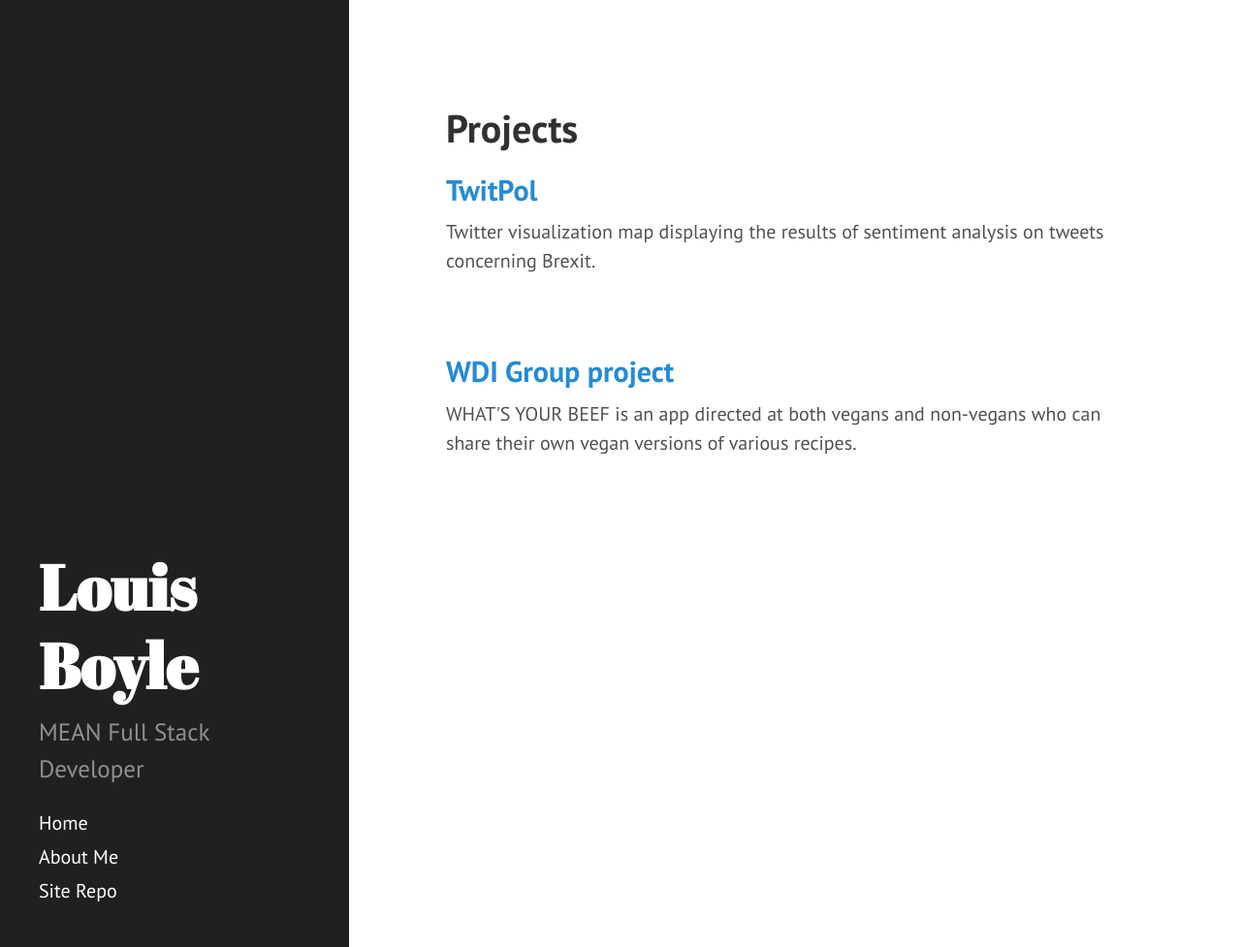
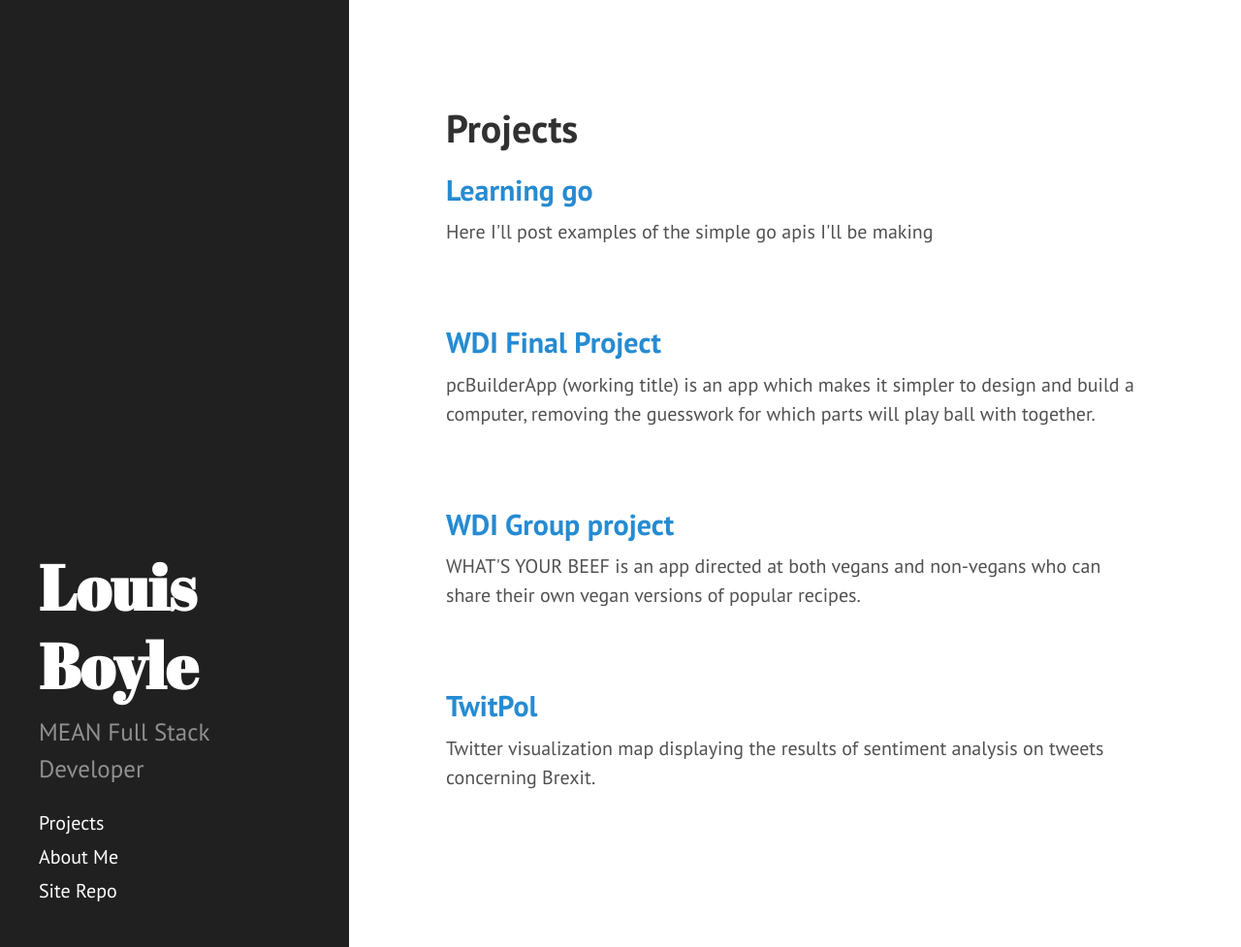
Before and after one commit to LBoyle/LBoyle.github.io, a Jekyll site: the page built from index.html, in a window 1280 px wide and 977 px high. Shown: the whole window at 97% size. Built offline with Jekyll 4.4.1, drawn with Linux system fonts in a browser that asks for light colours; the list of posts is cut into pages by our own code.

Commit message:
added final project and golang page

````diff
--- a/_includes/sidebar.html
+++ b/_includes/sidebar.html
@@ -10,7 +10,7 @@
     </div>
 
     <nav class="sidebar-nav">
-      <a class="sidebar-nav-item{% if page.url == site.baseurl %} active{% endif %}" href="{{ site.baseurl }}">Home</a>
+      <a class="sidebar-nav-item{% if page.url == site.baseurl %} active{% endif %}" href="{{ site.baseurl }}">Projects</a>
 
       {% comment %}
         The code below dynamically generates a sidebar nav of pages with
--- a/_posts/2012-02-06-whats-jekyll.md
+++ b/_posts/2017-05-20-wdi-group-project.md
@@ -1,7 +1,7 @@
 ---
 layout: post
 title: WDI Group project
-summary: WHAT'S YOUR BEEF is an app directed at both vegans and non-vegans who can share their own vegan versions of various recipes.
+summary: WHAT'S YOUR BEEF is an app directed at both vegans and non-vegans who can share their own vegan versions of popular recipes.
 ---
 
 WHAT'S YOUR BEEF is an app directed at both vegans and non-vegans who can share their own vegan versions of various recipes.
--- /dev/null
+++ b/_posts/2017-06-13-wdi-final-project.md
@@ -0,0 +1,25 @@
+---
+layout: post
+title: WDI Final Project
+summary: pcBuilderApp (working title) is an app which makes it simpler to design and build a computer, removing the guesswork for which parts will play ball with together.
+---
+
+pcBuilderApp is a tool aimed at PC gamers, enthusiasts and beginner home-builders that checks PC component compatibility. It is meant to be easier to use than competitors, which are often layers of forms that are hard to navigate. With each part you choose, the form filters out any incompatible parts with virtually seamless updates.
+
+I chose this product because I have had trouble with these services in the past and from a novices point of view, hard to navigate. I have a good knowledge of consumer hardware, I figured I should do something that's interesting to me.
+
+I handed in the second iteration, I think I exceeded my initial plans with the form functionality. With some work on the UI and seeded data it could be really cool.
+
+It was an exploration of the relational database and some of the packages available for AngularJS.
+
+## Techs
+- Ruby on Rails
+- PostgreSQL
+- AngularJS
+- AngularJWT authentication
+
+
+## Links
+- [Front-end Github](https://github.com/LBoyle/wdi-project-4-frontend)
+- [Back-end Github](https://github.com/LBoyle/wdi-project-4-api)
+- The Heroku deployment isn't working yet.
--- /dev/null
+++ b/_posts/2017-06-15-my-first-go-api.md
@@ -0,0 +1,23 @@
+---
+layout: post
+title: Learning go
+summary: Here I'll post examples of the simple go apis I'll be making
+---
+
+# golang
+
+I can't resist, I have to give it a go. (No wordplay intended)
+
+## Hello world.
+
+```
+package main
+import "fmt"
+
+func main() {
+    fmt.Printf("Hello, world!")
+}
+
+```
+
+Does what is says on the tin, this is the first thing I did today.
````
Also changed, not shown: about.md (+9 -9 lines).
